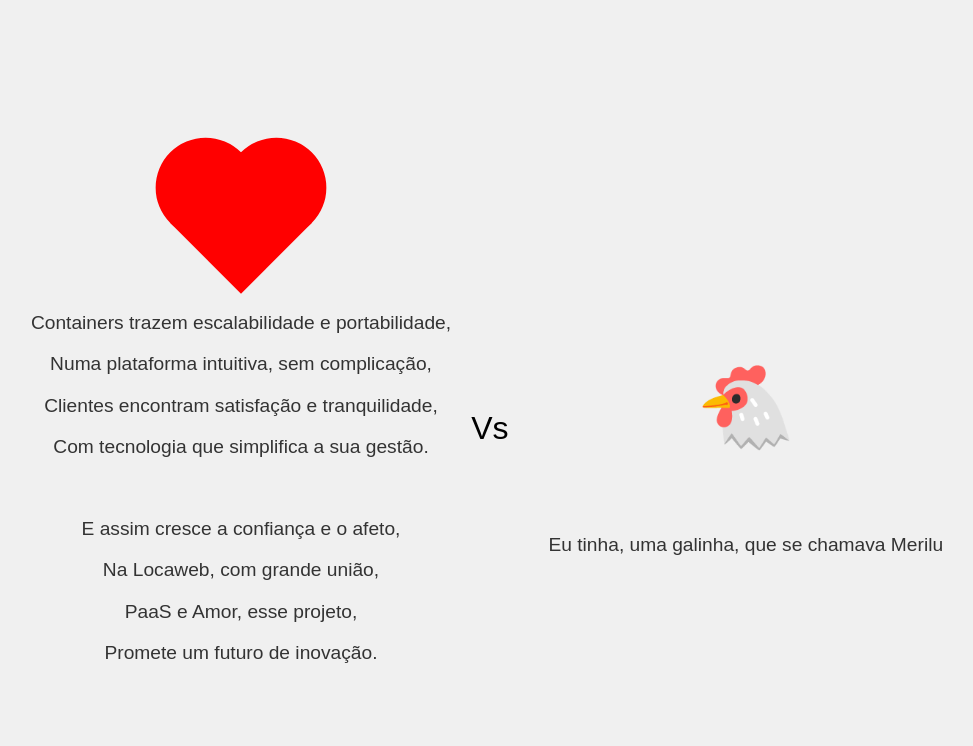
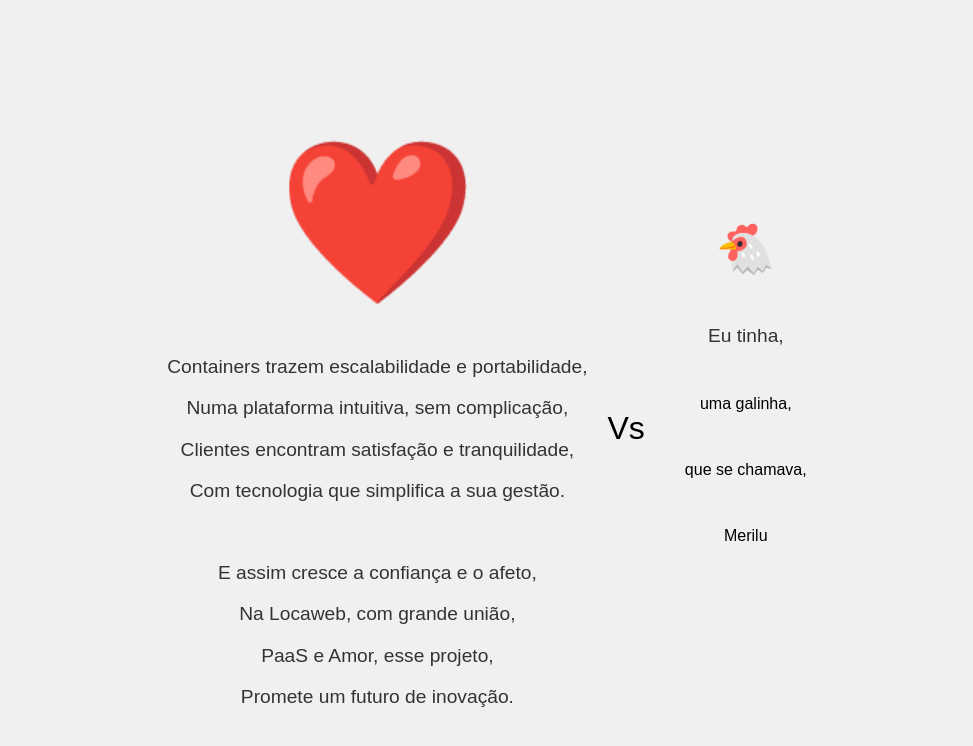
Before and after one commit to willianyvilanova/loca-teste-1, a website: page index.html in a window 1280 px wide. Shown: the whole page, without its empty margins (143-1116 px from the left). Drawn offline with Linux system fonts and the light colour scheme.

Commit message:
Update index.html

```diff
--- a/index.html
+++ b/index.html
@@ -27,29 +27,8 @@
             align-items: center;
         }
         .heart {
-            position: relative;
-            width: 100px;
-            height: 100px;
-            background-color: red;
+            font-size: 10em;
             margin: 0 20px;
-            transform: rotate(-45deg);
-        }
-        .heart:before,
-        .heart:after {
-            content: "";
-            position: absolute;
-            width: 100px;
-            height: 100px;
-            background-color: red;
-            border-radius: 50%;
-        }
-        .heart:before {
-            top: -50px;
-            left: 0;
-        }
-        .heart:after {
-            left: 50px;
-            top: 0;
         }
         .poem {
             margin-top: 20px;
@@ -65,7 +44,7 @@
             text-align: center;
         }
         .chicken p {
-            font-size: 5em;
+            font-size: 3em;
         }
         .chicken p.text {
             font-size: 1.2em;
@@ -77,7 +56,7 @@
 <body>
     <div class="container">
         <div class="poem-container">
-            <div class="heart"></div>
+            <div class="heart">❤️</div>
             <div class="poem">
                 <p>Containers trazem escalabilidade e portabilidade,</p>
                 <p>Numa plataforma intuitiva, sem complicação,</p>
@@ -93,7 +72,15 @@
         <div class="vs">Vs</div>
         <div class="chicken">
             <p>🐔</p>
-            <p class="text">Eu tinha, uma galinha, que se chamava Merilu</p>
+            <p class="text">Eu tinha,</p>
+            </p>uma galinha,</p>
+            </p>que se chamava,</p>
+            </p>Merilu</p>
+            </br>
+            </br>
+            </br>
+            </br>
+            </br>
         </div>
     </div>
 </body>
```
